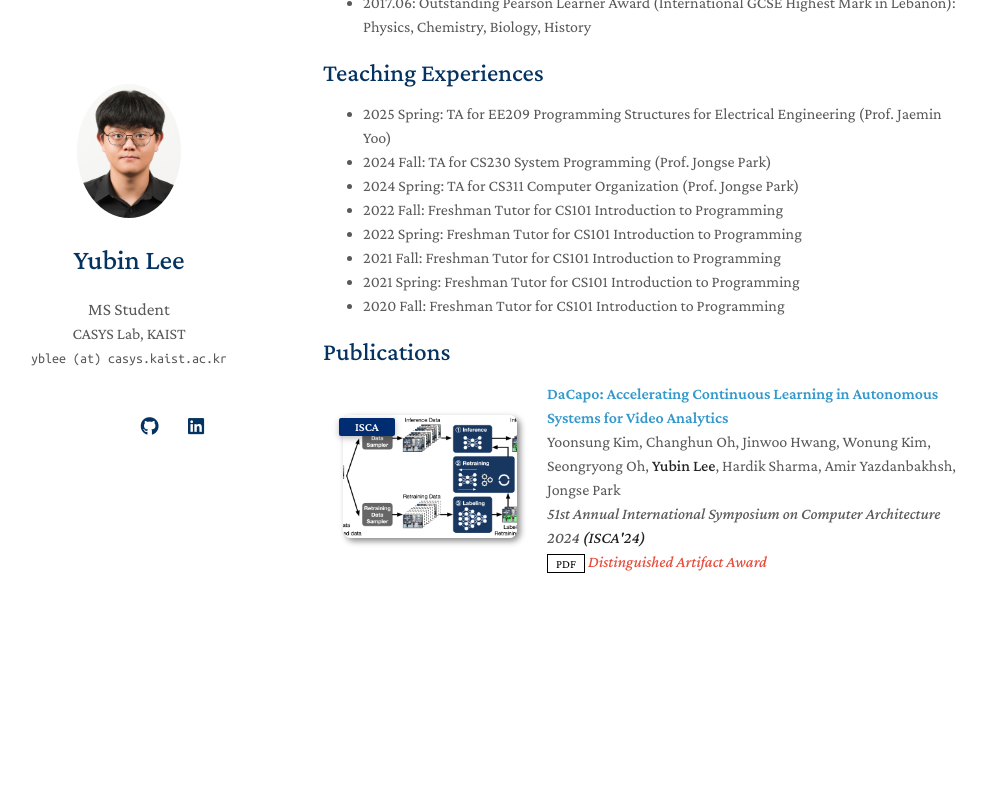
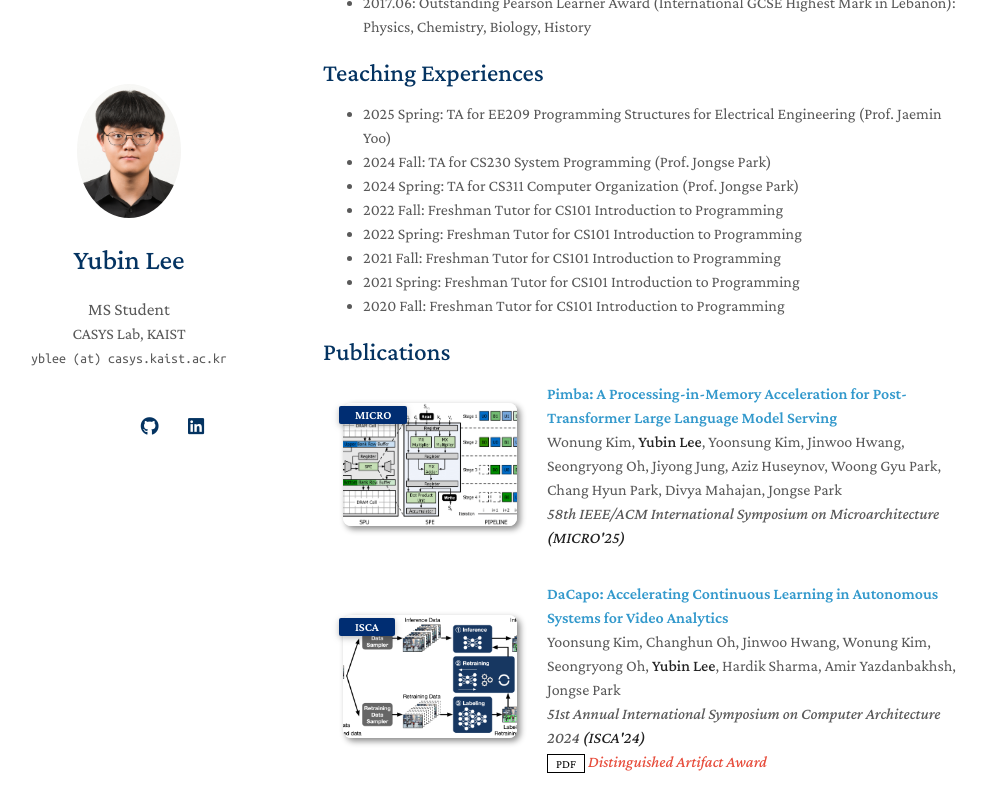
Before and after one commit to 727yubin/727yubin.github.io, a Jekyll site: the page built from index.md, in a window 1280 px wide and 900 px high, scrolled down 776 px. Shown: the top 812 px of the window, without its empty margins (147-1133 px from the left). Built offline with Jekyll 4.4.1, drawn with Linux system fonts in a browser that asks for light colours; nearby versions of some CDN libraries; a style sheet for code colours, icons or effects is not loaded; our own code applies the rules of GitHub Pages for plain Markdown files; before the commit the page ends 1476 px from its top, so only the background shows below that.

Commit message:
Pimba MICRO'25 Accept!

```diff
--- a/_data/publications.yml
+++ b/_data/publications.yml
@@ -1,4 +1,12 @@
 main:
+  - title: "Pimba: A Processing-in-Memory Acceleration for Post-Transformer Large Language Model Serving"
+    authors: Wonung Kim, <strong>Yubin Lee</strong>, Yoonsung Kim, Jinwoo Hwang, Seongryong Oh, Jiyong Jung, Aziz Huseynov, Woong Gyu Park, Chang Hyun Park, Divya Mahajan, Jongse Park
+    conference_short: MICRO
+    conference: 58th IEEE/ACM International Symposium on Microarchitecture <strong>(MICRO'25)</strong>
+    # pdf: https://arxiv.org/pdf/2403.14353.pdf
+    # code: https://github.com/MrGiovanni/ContinualLearning
+    # bibtex: https://bib.yliu.me/MICCAI23.txt
+    image: ./assets/img/pimba.png
 
   - title: "DaCapo: Accelerating Continuous Learning in Autonomous Systems for Video Analytics"
     authors: Yoonsung Kim, Changhun Oh, Jinwoo Hwang, Wonung Kim, Seongryong Oh, <strong>Yubin Lee</strong>, Hardik Sharma, Amir Yazdanbakhsh, Jongse Park
```
Also changed, not shown: assets/img/pimba.png (added), 1 other file.
